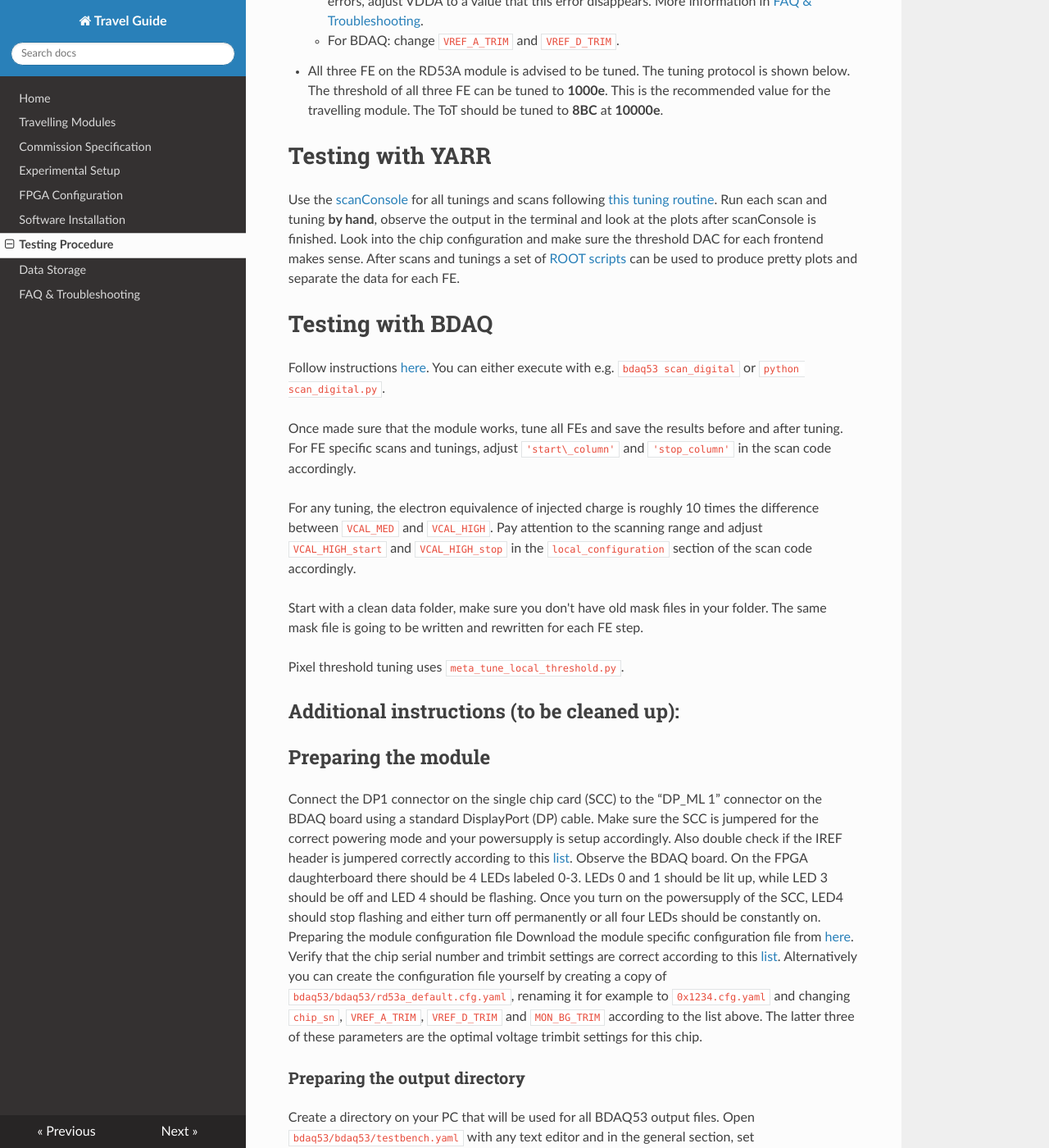
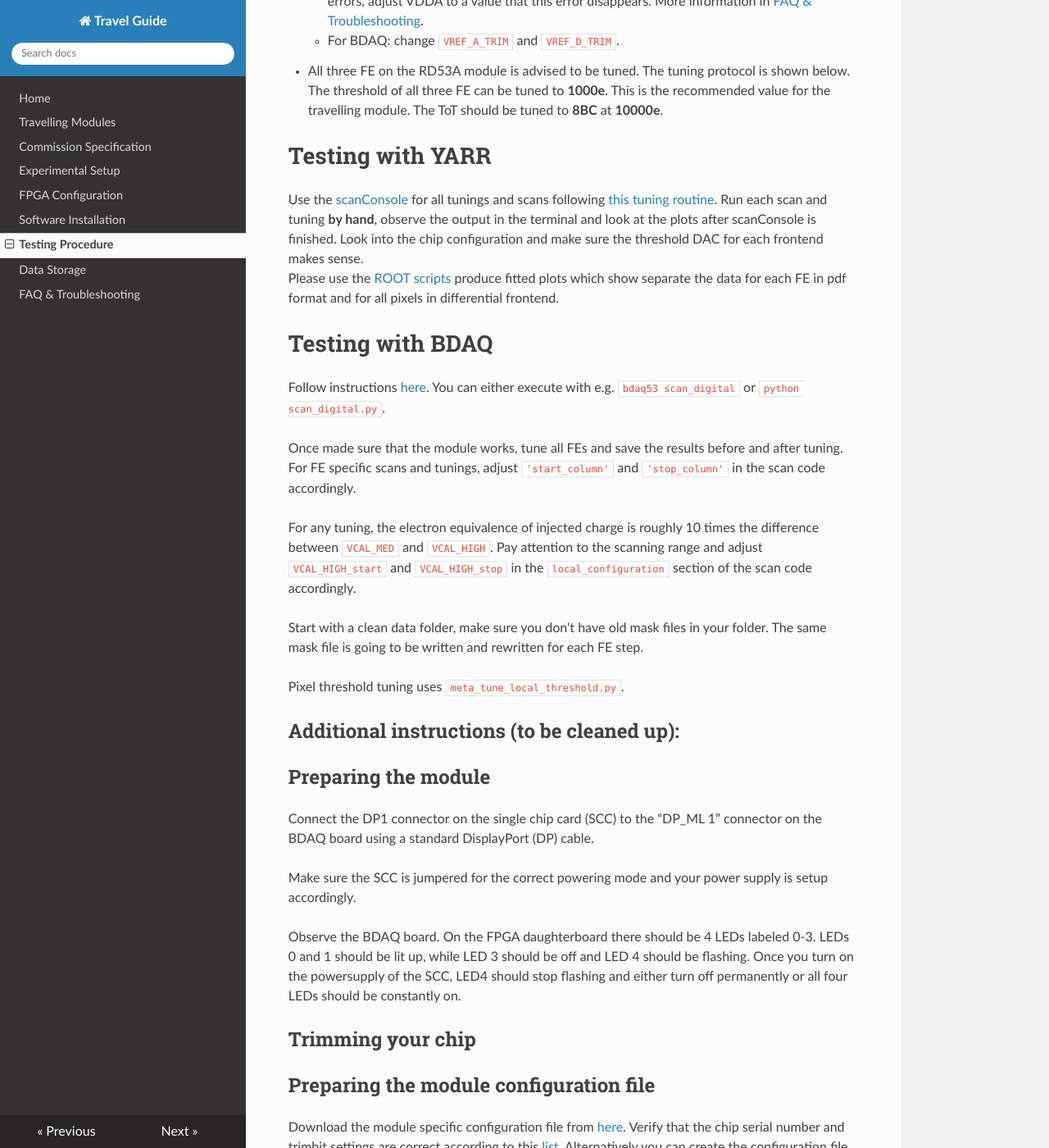
Before and after one commit to lime86/TravellingModule, an MkDocs documentation site: the page built from docs/procedure.md, in a window 1280 px wide and 1400 px high, scrolled down 832 px. Shown: the whole window at 82% size. Built offline with MkDocs 1.6.1, drawn with Linux system fonts in a browser that asks for light colours; nearby versions of some CDN libraries; old or Windows-style settings are respelled for this version of MkDocs.

Commit message:
add plottig info for YARR, format

```diff
--- a/docs/procedure.md
+++ b/docs/procedure.md
@@ -41,7 +41,7 @@ Testing with YARR
 
 Use the [scanConsole](https://yarr.readthedocs.io/en/latest/scanconsole) for all tunings and scans following [this tuning routine](https://yarr.readthedocs.io/en/latest/rd53a#tuning-routine).
 Run each scan and tuning **by hand**, observe the output in the terminal and look at the plots after scanConsole is finished. Look into the chip configuration and make sure the threshold DAC for each frontend makes sense.
-After scans and tunings a set of [ROOT scripts](https://yarr.readthedocs.io/en/latest/rootscripts) can be used to produce pretty plots and separate the data for each FE.
+Please use the [ROOT scripts](https://yarr.readthedocs.io/en/latest/rootscripts) produce fitted plots which show separate the data for each FE in pdf format and for all pixels in differential frontend.
 
 
 
@@ -55,7 +55,7 @@ You can either execute with e.g. ``bdaq53 scan_digital`` or
 
 Once made sure that the module works, tune all FEs
 and save the results before and after tuning. For FE specific scans and
-tunings, adjust ``'start\_column'`` and ``'stop_column'`` in the scan code
+tunings, adjust ``'start_column'`` and ``'stop_column'`` in the scan code
 accordingly.
 
 For any tuning, the electron equivalence of injected charge is roughly
@@ -76,10 +76,22 @@ Additional instructions (to be cleaned up):
 
 Preparing the module
 --------------------
-Connect the DP1 connector on the single chip card (SCC) to the “DP_ML 1” connector on the BDAQ board using a standard DisplayPort (DP) cable.
-Make sure the SCC is jumpered for the correct powering mode and your powersupply is setup accordingly. Also double check if the IREF header is jumpered correctly according to this [list](TODO).
+Connect the DP1 connector on the single chip card (SCC) to the “DP_ML 1”
+connector on the BDAQ board using a standard DisplayPort (DP) cable.
+
+Make sure the SCC is jumpered for the correct powering mode and your power supply
+is setup accordingly.
+
 Observe the BDAQ board. On the FPGA daughterboard there should be 4 LEDs labeled 0-3. LEDs 0 and 1 should be lit up, while LED 3 should be off and LED 4 should be flashing. Once you turn on the powersupply of the SCC, LED4 should stop flashing and either turn off permanently or all four LEDs should be constantly on.
+
+Trimming your chip
+------------------
+
+
+
 Preparing the module configuration file
+----------------------------------------
+
 Download the module specific configuration file from [here](TODO). Verify that the chip serial number and trimbit settings are correct according to this [list](TODO).
 Alternatively you can create the configuration file yourself by creating a copy of ``bdaq53/bdaq53/rd53a_default.cfg.yaml``, renaming it for example to ``0x1234.cfg.yaml``
 and changing ``chip_sn``, ``VREF_A_TRIM``, ``VREF_D_TRIM`` and ``MON_BG_TRIM`` according to the list above. The latter three of these parameters are the optimal voltage trimbit settings for this chip.
```
